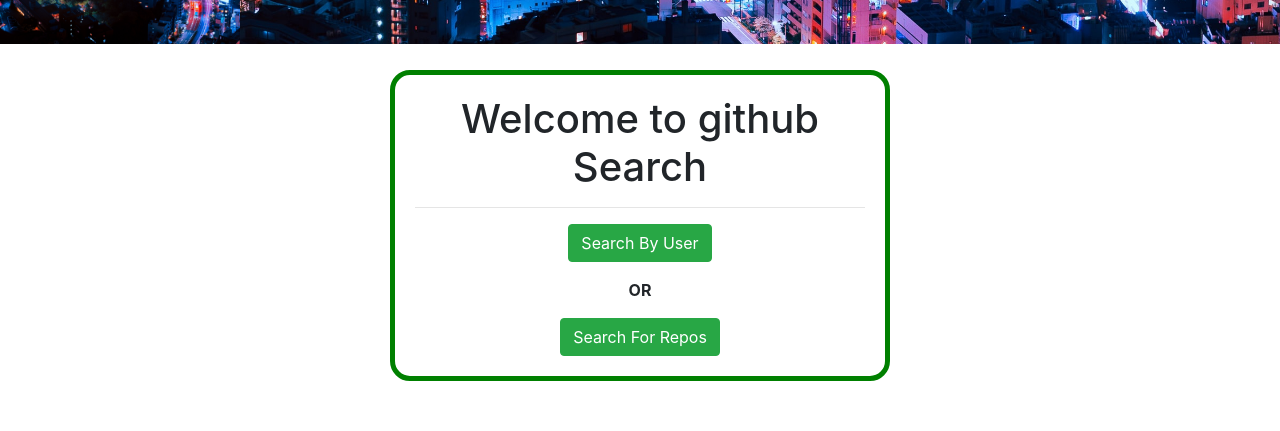
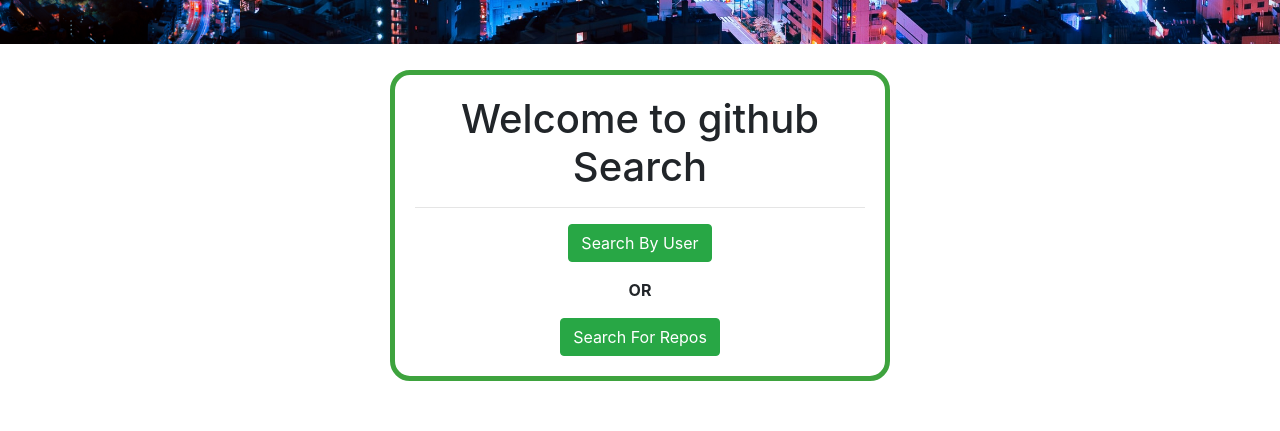
Before and after one commit to Elrophi/github-clone, an Angular app: page /users in a window 1280 px wide. Shown: the part 256-687 px from the top of the page. Built offline with nearby package versions, Linux system fonts and the light colour scheme; no server answers.

Commit message:
text size

```diff
--- a/src/app/app.component.css
+++ b/src/app/app.component.css
@@ -5,7 +5,7 @@
 
 #top{
     margin-top: 2%;
-    border: 5px solid green;
+    border: 5px solid rgb(62, 163, 62);
     border-radius: 20px;
     padding: 20px;
     width: 500px;
@@ -16,6 +16,4 @@
     background-position: center;
     background-repeat: no-repeat;
     background-size: cover;
-    /* min-height: 100%; */
-
 }
--- a/src/app/app.component.html
+++ b/src/app/app.component.html
@@ -18,13 +18,16 @@
     </ul>
   </div>
 </nav>
+<!-- img bg -->
 <div class="top sticky-top">
   <img src="../assets/Bg.jpg" alt="" height="300px">
 </div>
+
+<!-- route section -->
 <div class="container text-center userSearch"  (click)="this.isVisible = false" *ngIf="this.isVisible" id="top">
   <h1>Welcome to github Search</h1> <hr>
   <div>
-    <a routerLink="./users"> <button class="btn btn-success" *ngIf="this.isButtonClicked" (click)="this.isButtonClicked = false">Search By User</button></a>
+    <a routerLink="./users"> <button class="btn btn-success " *ngIf="this.isButtonClicked" (click)="this.isButtonClicked = false">Search By User</button></a>
     <br>
     <p class="mt-3"><strong>OR</strong></p>
     <a routerLink="./repos"> <button class="btn btn-success" *ngIf="this.isButtonClicked" (click)="this.isButtonClicked = false">Search For Repos</button></a>
@@ -32,5 +35,4 @@
 </div>
 
 
-
 <router-outlet></router-outlet>
--- a/src/app/users/users.component.html
+++ b/src/app/users/users.component.html
@@ -24,7 +24,7 @@
 <div *ngIf="user" class="container">
     <div class="card bg-light">
         <div class="card-header bg-success text-white">
-            Username: {{user.login}}
+            <h4>Username: {{user.login}}</h4>
         </div>
 
         <div class="card-body">
```
